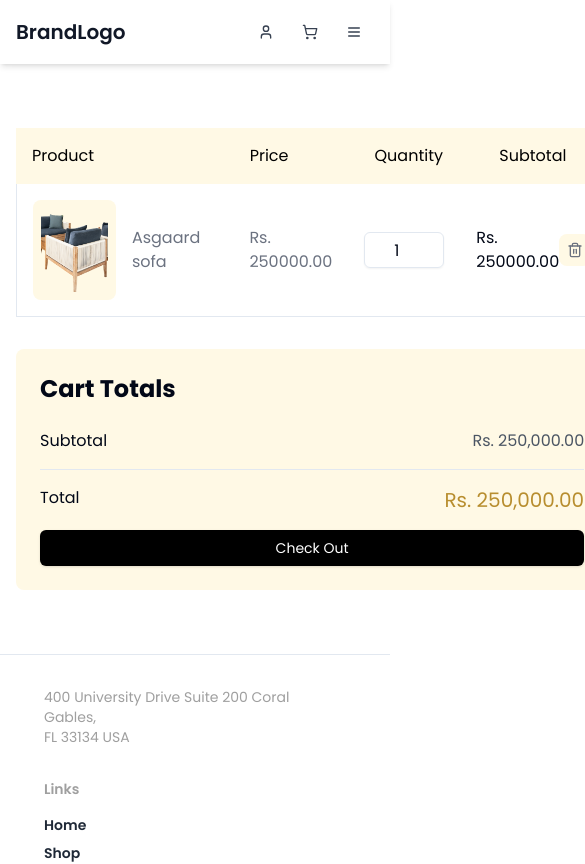
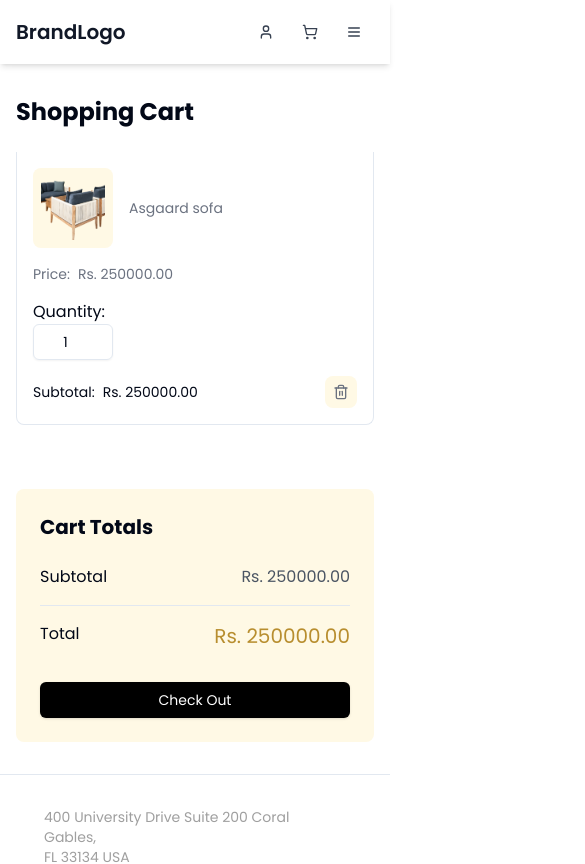
Before and after one commit to abbas-asad/Ecommerce-Website-Template, a Next.js app: page /cart in a window 390 px wide. Shown: the top 864 px of the page, 585 px wide, since content can reach past the window. Built offline with nearby package versions, Linux system fonts and the light colour scheme.

Commit message:
Update page.tsx

```diff
--- a/src/app/cart/page.tsx
+++ b/src/app/cart/page.tsx
@@ -1,10 +1,13 @@
+'use client'
+
 import Image from "next/image"
 import Link from "next/link"
 import { Button } from "@/components/ui/button"
 import { Input } from "@/components/ui/input"
 import { Trash2 } from 'lucide-react'
+import { useState } from 'react'
 
-const cartItems = [
+const initialCartItems = [
   {
     id: 1,
     name: "Asgaard sofa",
@@ -15,51 +18,75 @@ const cartItems = [
 ]
 
 export default function CartPage() {
+  const [cartItems, setCartItems] = useState(initialCartItems)
+
+  const updateQuantity = (id: number, newQuantity: number) => {
+    setCartItems(items =>
+      items.map(item =>
+        item.id === id ? { ...item, quantity: Math.max(1, newQuantity) } : item
+      )
+    )
+  }
+
+  const removeItem = (id: number) => {
+    setCartItems(items => items.filter(item => item.id !== id))
+  }
+
+  const subtotal = cartItems.reduce((sum, item) => sum + item.price * item.quantity, 0)
+
   return (
-    <div className="container mx-auto px-4 md:px-20 py-16">
+    <div className="container mx-auto px-4 py-8">
+      <h1 className="text-2xl font-bold mb-6">Shopping Cart</h1>
       <div className="grid lg:grid-cols-3 gap-8">
         {/* Cart Items Table */}
         <div className="lg:col-span-2">
-          {/* Table Header */}
-          <div className="bg-[#FFF9E5] p-4">
-            <div className="grid grid-cols-[2fr_1fr_1fr_1fr] gap-8">
-              <div className="text-black">Product</div>
-              <div className="text-black">Price</div>
-              <div className="text-black">Quantity</div>
-              <div className="text-black">Subtotal</div>
+          {/* Table Header - hidden on mobile */}
+          <div className="hidden md:block bg-[#FFF9E5] p-4 rounded-t-lg">
+            <div className="grid grid-cols-[2fr_1fr_1fr_1fr] gap-4">
+              <div className="text-black font-medium">Product</div>
+              <div className="text-black font-medium">Price</div>
+              <div className="text-black font-medium">Quantity</div>
+              <div className="text-black font-medium">Subtotal</div>
             </div>
           </div>
 
           {/* Table Body */}
-          <div className="border border-t-0">
+          <div className="border border-t-0 rounded-b-lg">
             {cartItems.map((item) => (
-              <div key={item.id} className="grid grid-cols-[2fr_1fr_1fr_1fr] gap-8 p-4 items-center">
+              <div key={item.id} className="grid md:grid-cols-[2fr_1fr_1fr_1fr] gap-4 p-4 items-center border-b last:border-b-0">
                 <div className="flex items-center gap-4">
-                  <div className="bg-[#FFF9E5] rounded-lg w-[100px] h-[100px] p-2">
+                  <div className="bg-[#FFF9E5] rounded-lg w-[80px] h-[80px] p-2 flex-shrink-0">
                     <Image
                       src={item.image}
                       alt={item.name}
-                      width={80}
-                      height={80}
+                      width={60}
+                      height={60}
                       className="w-full h-full object-cover"
                     />
                   </div>
-                  <span className="text-gray-500">{item.name}</span>
+                  <span className="text-gray-500 text-sm md:text-base">{item.name}</span>
                 </div>
-                <div className="text-gray-500">
+                <div className="text-gray-500 text-sm md:text-base">
+                  <span className="md:hidden font-medium mr-2">Price:</span>
                   Rs. {item.price.toFixed(2)}
                 </div>
                 <div>
+                  <span className="md:hidden font-medium mr-2">Quantity:</span>
                   <Input
                     type="number"
                     min="1"
                     value={item.quantity}
-                    className="w-20 text-center"
+                    onChange={(e) => updateQuantity(item.id, parseInt(e.target.value))}
+                    className="w-20 text-center text-sm"
                   />
                 </div>
                 <div className="flex items-center justify-between">
-                  <span>Rs. {(item.price * item.quantity).toFixed(2)}</span>
+                  <span className="text-sm md:text-base">
+                    <span className="md:hidden font-medium mr-2">Subtotal:</span>
+                    Rs. {(item.price * item.quantity).toFixed(2)}
+                  </span>
                   <button
+                    onClick={() => removeItem(item.id)}
                     className="bg-[#FFF9E5] p-2 rounded-lg hover:bg-[#FFF0CC] transition-colors"
                     aria-label="Remove item"
                   >
@@ -72,19 +99,19 @@ export default function CartPage() {
         </div>
 
         {/* Cart Totals */}
-        <div>
+        <div className="lg:mt-0 mt-8">
           <div className="bg-[#FFF9E5] rounded-lg p-6">
-            <h2 className="text-2xl font-bold mb-6">Cart Totals</h2>
+            <h2 className="text-xl font-bold mb-6">Cart Totals</h2>
             <div className="space-y-4">
               <div className="flex justify-between pb-4 border-b">
                 <span>Subtotal</span>
-                <span className="text-gray-600">Rs. 250,000.00</span>
+                <span className="text-gray-600">Rs. {subtotal.toFixed(2)}</span>
               </div>
               <div className="flex justify-between pb-4">
                 <span className="font-medium">Total</span>
-                <span className="text-[#B88E2F] font-medium text-xl">Rs. 250,000.00</span>
+                <span className="text-[#B88E2F] font-medium text-xl">Rs. {subtotal.toFixed(2)}</span>
               </div>
-              <Link href="/checkout">
+              <Link href="/checkout" className="block">
                 <Button className="w-full bg-[#000000] hover:bg-gray-800 text-white">
                   Check Out
                 </Button>
```
